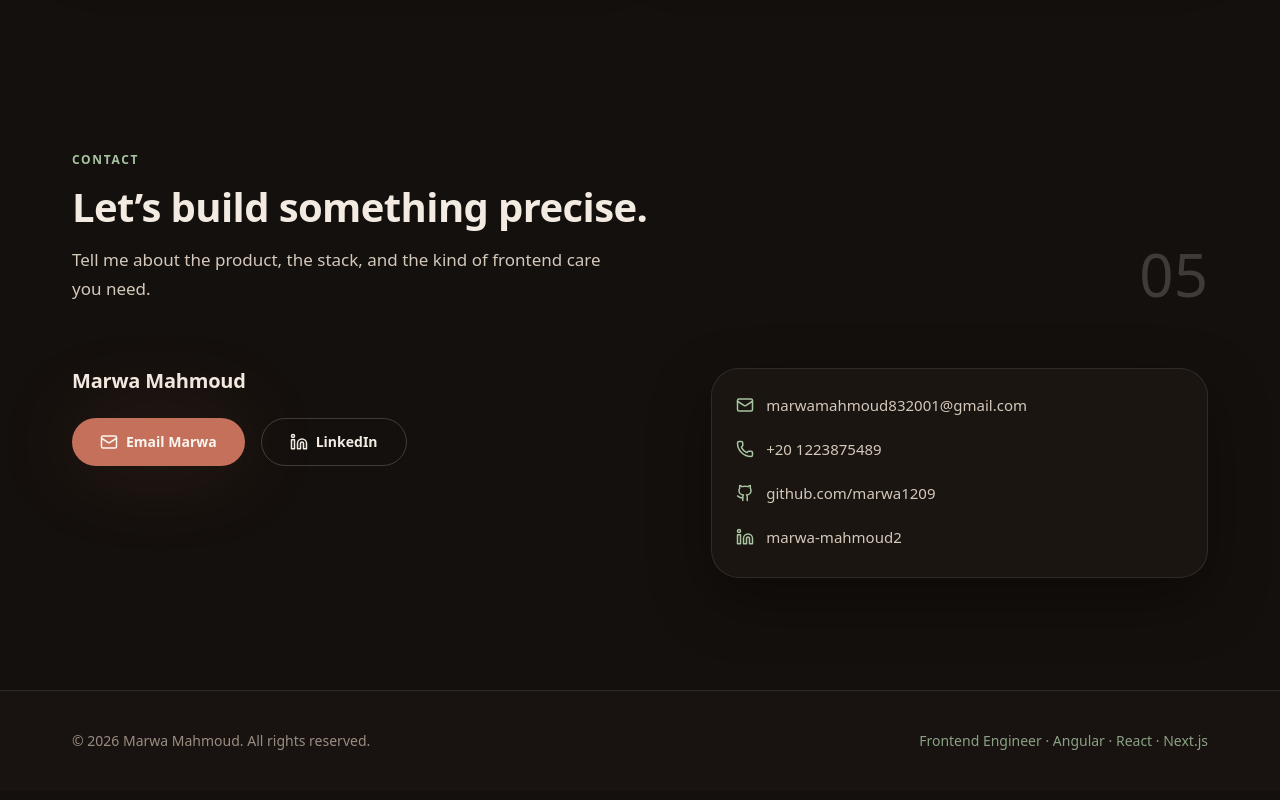
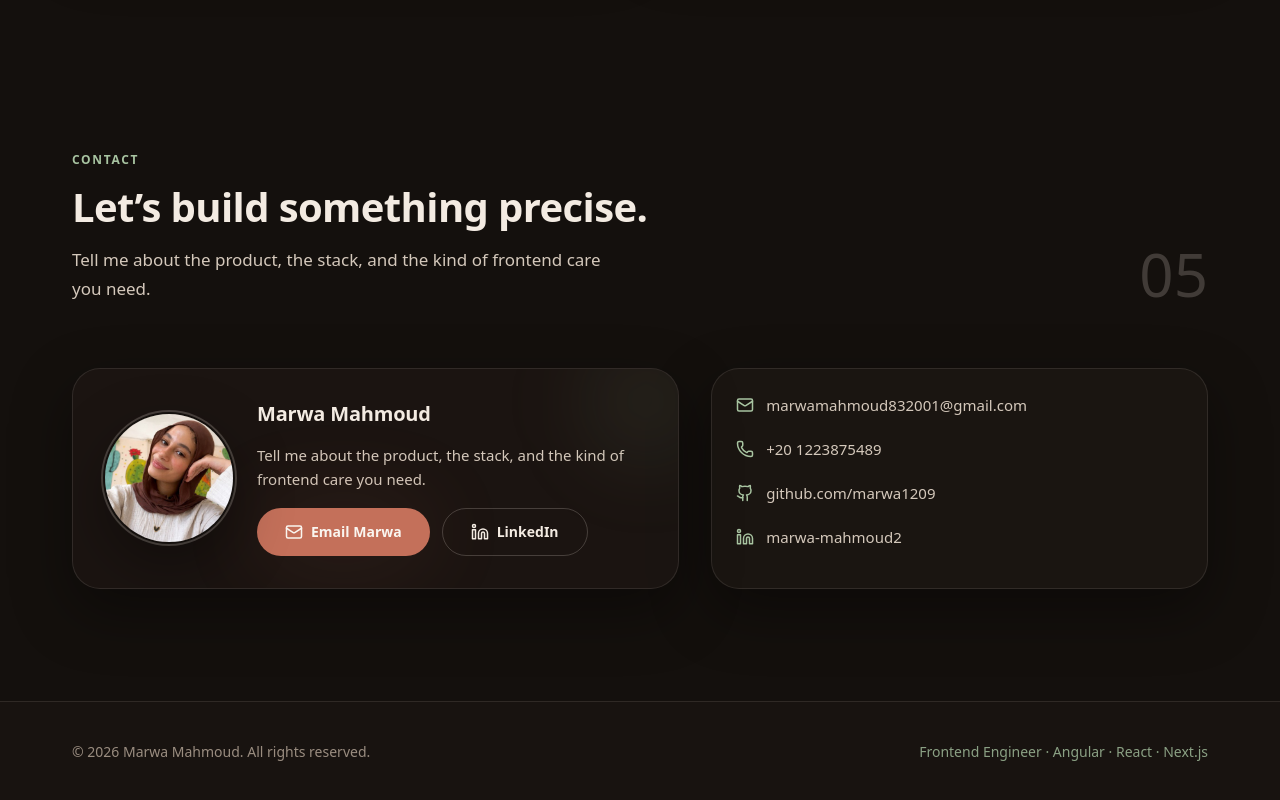
Before and after one commit to marwa1209/marwa-portfolio, a Next.js app: page / in a window 1280 px wide. Shown: the part 5565-6365 px from the top of the page. Built offline with nearby package versions, Linux system fonts and the light colour scheme; no server answers.

Commit message:
fix(contact): add rounded profile photo to contact card

```diff
--- a/src/components/Contact.tsx
+++ b/src/components/Contact.tsx
@@ -1,5 +1,6 @@
 import { motion } from 'framer-motion'
 import { Mail, Phone, Github, Linkedin } from 'lucide-react'
+import { ProfileImage } from '@/components/ProfileImage'
 import { Button } from '@/design-system/Button'
 import { Section } from '@/design-system/Section'
 import { fadeUp, stagger } from '@/design-system/motion'
@@ -24,9 +25,22 @@ export function Contact() {
         viewport={{ once: true, margin: '-60px' }}
         className="grid gap-8 lg:grid-cols-[1.1fr_0.9fr]"
       >
-        <motion.div variants={fadeUp} className="space-y-6">
+        <motion.div
+          variants={fadeUp}
+          className="relative overflow-hidden rounded-[1.75rem] border border-line bg-ink-soft/70 p-8 shadow-soft"
+        >
+          <div
+            className="pointer-events-none absolute -end-8 -top-8 h-32 w-32 rounded-full bg-sage/10 blur-2xl"
+            aria-hidden
+          />
+          <div className="flex flex-col gap-6 sm:flex-row sm:items-center">
+            <div className="mx-auto shrink-0 sm:mx-0">
+              <ProfileImage size="md" />
+            </div>
+            <div className="space-y-4 text-center sm:text-start">
               <p className="font-display text-h3 text-mist">{profile.name}</p>
-          <div className="flex flex-wrap gap-4">
+              <p className="text-body-sm text-mist-soft">{t('contact.description')}</p>
+              <div className="flex flex-wrap justify-center gap-3 sm:justify-start">
                 <Button href={`mailto:${profile.email}`} size="lg">
                   <Mail size={18} aria-hidden />
                   {t('contact.emailCta')}
@@ -35,6 +49,8 @@ export function Contact() {
                   <Linkedin size={18} aria-hidden />
                   {t('contact.linkedin')}
                 </Button>
+              </div>
+            </div>
           </div>
         </motion.div>
 
--- a/src/components/ProfileImage.tsx
+++ b/src/components/ProfileImage.tsx
@@ -4,19 +4,37 @@ import { profile } from '@/data/profile'
 type ProfileImageProps = {
   priority?: boolean
   className?: string
+  size?: 'sm' | 'md'
 }
 
-export function ProfileImage({ priority = false, className = '' }: ProfileImageProps) {
+const sizeStyles = {
+  sm: {
+    wrapper: 'size-20 sm:size-24',
+    dimension: 96,
+    sizes: '96px',
+  },
+  md: {
+    wrapper: 'size-28 sm:size-32',
+    dimension: 128,
+    sizes: '128px',
+  },
+} as const
+
+export function ProfileImage({
+  priority = false,
+  className = '',
+  size = 'sm',
+}: ProfileImageProps) {
+  const style = sizeStyles[size]
+
   return (
-    <div
-      className={`relative size-20 shrink-0 sm:size-24 ${className}`.trim()}
-    >
+    <div className={`relative shrink-0 ${style.wrapper} ${className}`.trim()}>
       <Image
         src={profile.avatar}
         alt={profile.name}
-        width={96}
-        height={96}
-        sizes="96px"
+        width={style.dimension}
+        height={style.dimension}
+        sizes={style.sizes}
         priority={priority}
         className="size-full rounded-full object-cover object-[center_18%] ring-2 ring-line-strong ring-offset-2 ring-offset-ink shadow-soft"
       />
```
Lines whose indentation alone changed are shown as unchanged.
